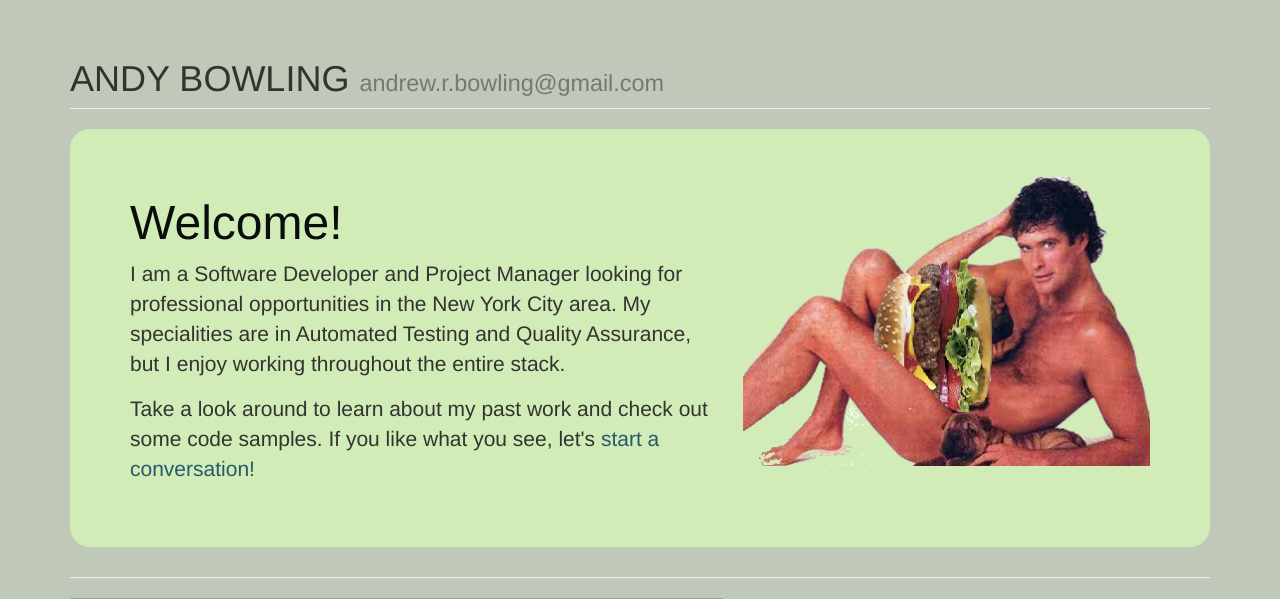
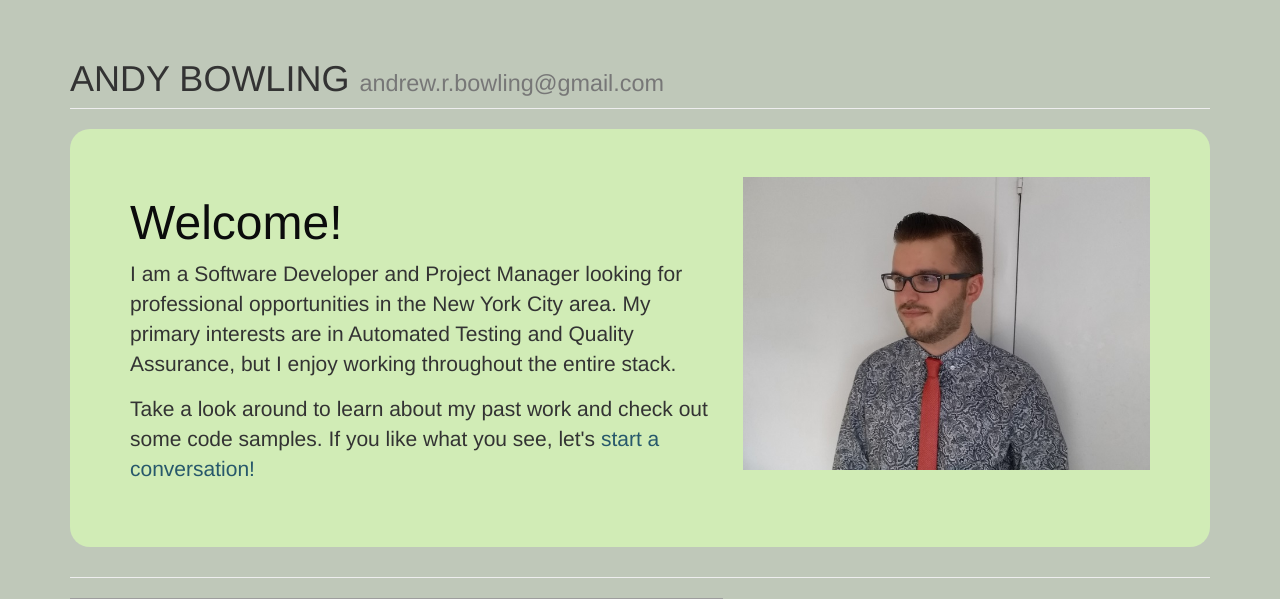
Before and after one commit to andy--b/andy_bowling_website, a Django app: page / in a window 1280 px wide. Shown: the part 51-650 px from the top of the page. Run offline with Django 3.2, Linux system fonts and the light colour scheme; some libraries are stand-ins or nearby versions; grey boxes are pictures that could not be loaded.

Commit message:
Website completed locally, ready to host

```diff
--- a/andy_bowling/andy_bowling/settings.py
+++ b/andy_bowling/andy_bowling/settings.py
@@ -23,7 +23,7 @@ BASE_DIR = os.path.dirname(os.path.dirname(os.path.abspath(__file__)))
 SECRET_KEY = 'yb5k5)-5nx=5bzm_edc+avh^vie4hee47%&zp8k6%5ghx#b@do'
 
 # SECURITY WARNING: don't run with debug turned on in production!
-DEBUG = True
+DEBUG = False
 
 ALLOWED_HOSTS = []
 
--- a/andy_bowling/projects/templates/home.html
+++ b/andy_bowling/projects/templates/home.html
@@ -23,13 +23,13 @@
             <div margin-left = "300px" class="col-md-7">
                 <h2>Welcome!</h2>
                 <p>I am a Software Developer and Project Manager looking for professional opportunities in the New York City area.
-				My specialities are in Automated Testing and Quality Assurance, but I enjoy working throughout the entire stack.</p>
+				My primary interests are in Automated Testing and Quality Assurance, but I enjoy working throughout the entire stack.</p>
 				<p> Take a look around to learn about my past work and check out some code samples.
 				If you like what you see, let's <a href = "mailto:andrew.r.bowling@gmail.com">start a conversation!</a></p>
             </div>
             <div class="col-md-5">
                 <a href="https://www.linkedin.com/in/andrewbowling">
-                    <img class="img-responsive" src="/static/bootstrap/images/hasslehoff burger2.png" alt="">
+                    <img class="img-responsive" src="/static/bootstrap/images/website6.jpg" alt="">
                 </a>
             </div>
         </div>
```
Also changed, not shown: andy_bowling/projects/static/bootstrap/images/codeeval.png, andy_bowling/projects/static/bootstrap/images/hasslehoff burger2.png (deleted), andy_bowling/projects/static/bootstrap/images/website6.jpg (added), 1 other file.
